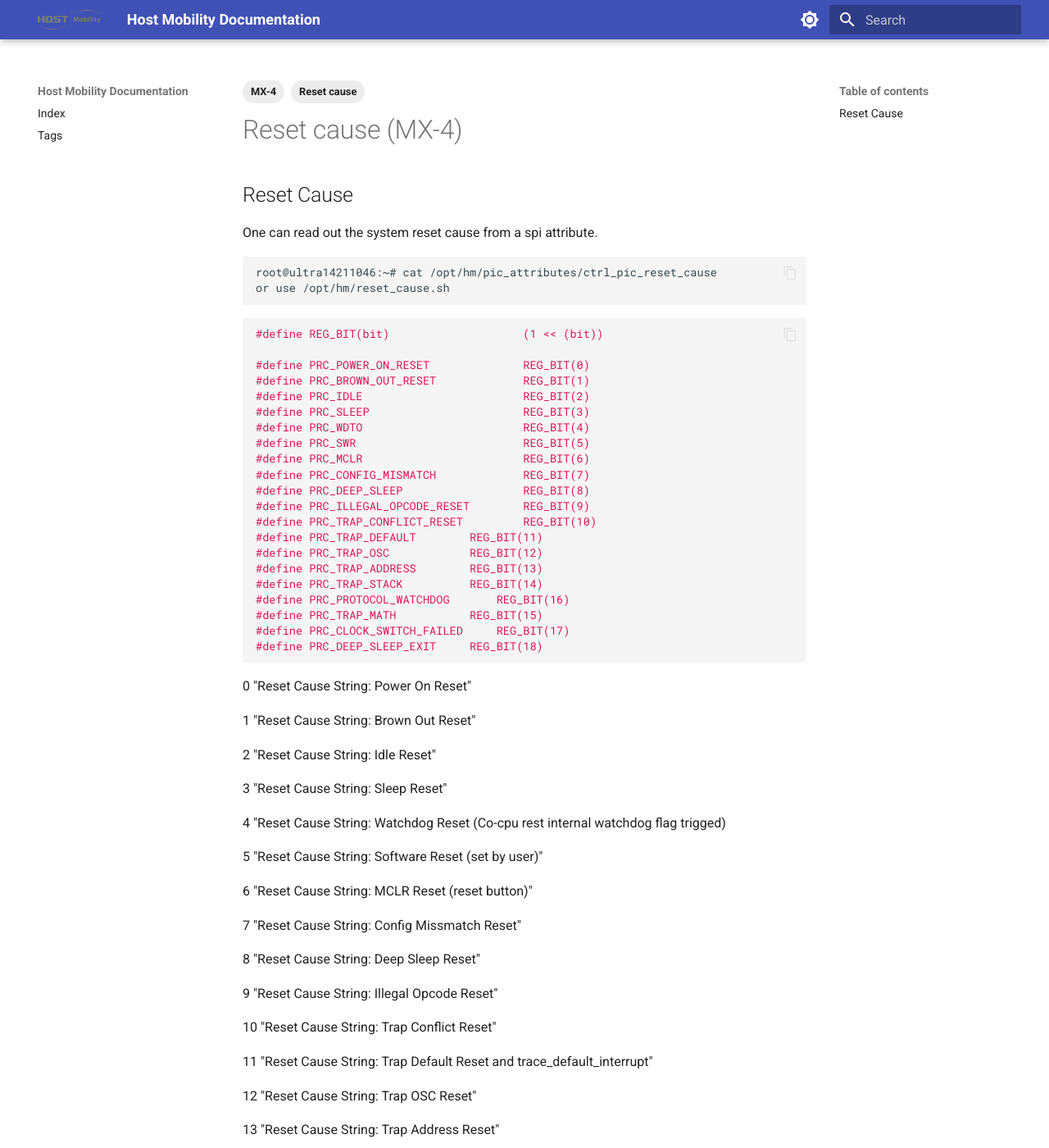
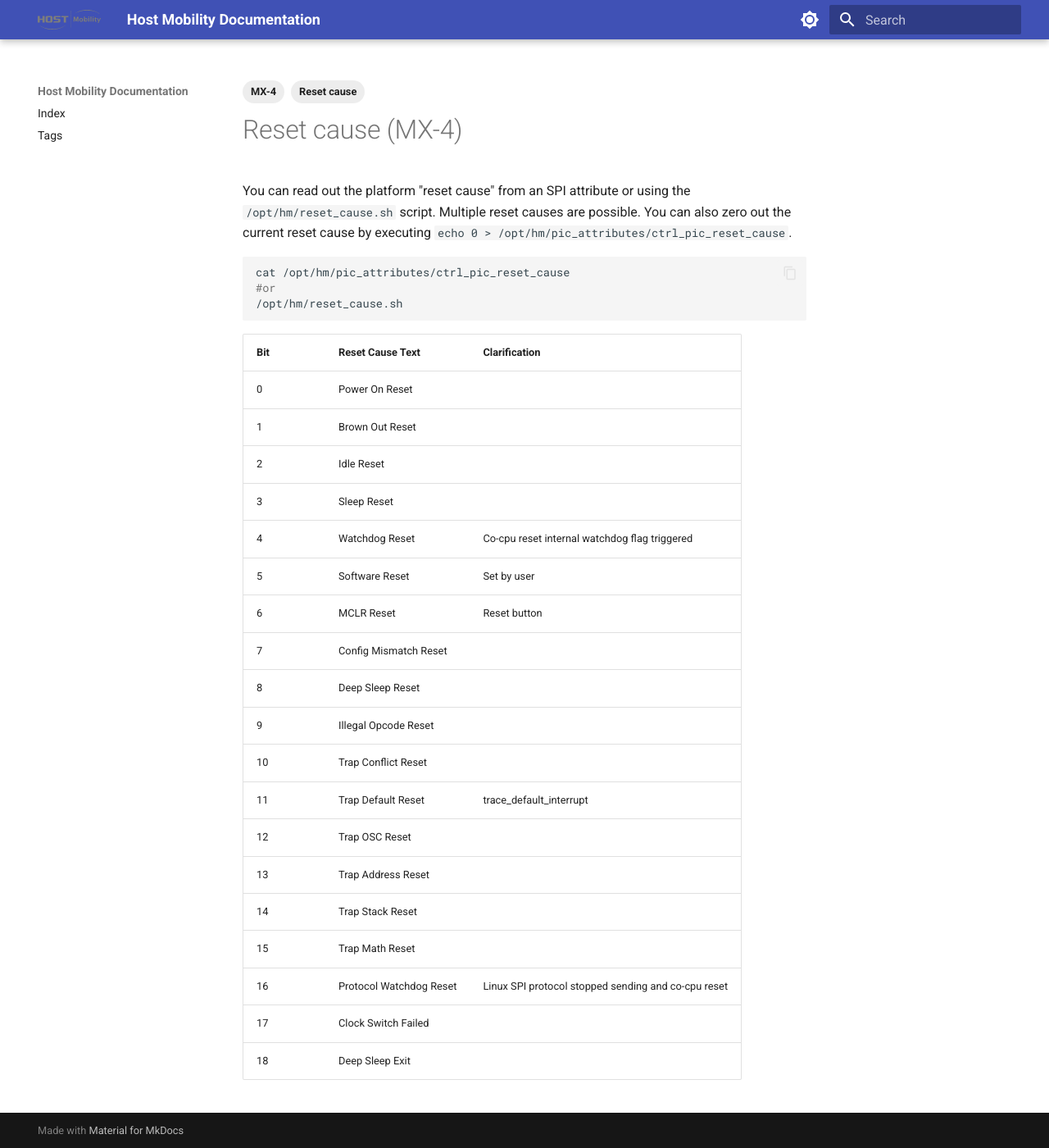
Before and after one commit to hostmobility/documentation, an MkDocs documentation site: the page built from docs/system/mx4/reset_cause.md, in a window 1280 px wide and 1400 px high. Shown: the whole window at 82% size. Built offline with MkDocs 1.6.1 and Material for MkDocs 9.7.7, drawn with Linux system fonts in a browser that asks for light colours; some of the changed text lies outside the part shown.

Commit message:
Reset_Cause: make it more readable
Co-authored-by: albsod <albin.soderqvist@hostmobility.com>

````diff
--- a/docs/system/mx4/reset_cause.md
+++ b/docs/system/mx4/reset_cause.md
@@ -5,96 +5,33 @@
   - MX-4
 ---
 
-## Reset Cause
-
-One can read out the system reset cause from a spi attribute.
+You can read out the platform "reset cause" from an SPI attribute or using the `/opt/hm/reset_cause.sh` script.
+Multiple reset causes are possible. You can also zero out the current reset cause by executing `echo 0 > /opt/hm/pic_attributes/ctrl_pic_reset_cause`.
 
 ```bash
-root@ultra14211046:~# cat /opt/hm/pic_attributes/ctrl_pic_reset_cause
-or use /opt/hm/reset_cause.sh
+cat /opt/hm/pic_attributes/ctrl_pic_reset_cause
+#or
+/opt/hm/reset_cause.sh
 ```
 
-```c
-#define REG_BIT(bit)                    (1 << (bit))
-
-#define PRC_POWER_ON_RESET              REG_BIT(0)
-#define PRC_BROWN_OUT_RESET             REG_BIT(1)
-#define PRC_IDLE                        REG_BIT(2)
-#define PRC_SLEEP                       REG_BIT(3)
-#define PRC_WDTO                        REG_BIT(4)
-#define PRC_SWR                         REG_BIT(5)
-#define PRC_MCLR                        REG_BIT(6)
-#define PRC_CONFIG_MISMATCH             REG_BIT(7)
-#define PRC_DEEP_SLEEP                  REG_BIT(8)
-#define PRC_ILLEGAL_OPCODE_RESET        REG_BIT(9)
-#define PRC_TRAP_CONFLICT_RESET         REG_BIT(10)
-#define PRC_TRAP_DEFAULT		REG_BIT(11)
-#define PRC_TRAP_OSC			REG_BIT(12)
-#define PRC_TRAP_ADDRESS		REG_BIT(13)
-#define PRC_TRAP_STACK			REG_BIT(14)
-#define PRC_PROTOCOL_WATCHDOG		REG_BIT(16)
-#define PRC_TRAP_MATH			REG_BIT(15)
-#define PRC_CLOCK_SWITCH_FAILED		REG_BIT(17)
-#define PRC_DEEP_SLEEP_EXIT		REG_BIT(18)
-```
-
-0
-"Reset Cause String: Power On Reset"
-
-1
-"Reset Cause String: Brown Out Reset"
-
-2
-"Reset Cause String: Idle Reset"
-
-3
-"Reset Cause String: Sleep Reset"
-
-4
-"Reset Cause String: Watchdog Reset (Co-cpu rest internal watchdog flag trigged)
-
-5
-"Reset Cause String: Software Reset (set by user)"
-
-6
-"Reset Cause String: MCLR Reset (reset button)"
-
-7
-"Reset Cause String: Config Missmatch Reset"
-
-8
-"Reset Cause String: Deep Sleep Reset"
-
-9
-"Reset Cause String: Illegal Opcode Reset"
-
-10
-"Reset Cause String: Trap Conflict Reset"
-
-11
-"Reset Cause String: Trap Default Reset
-and trace_default_interrupt"
-
-12
-"Reset Cause String: Trap OSC Reset"
-
-
-13
-"Reset Cause String: Trap Address Reset"
-
-
-14
-"Reset Cause String: Trap Stack Reset"
-
-15
-"Reset Cause String: Trap Math Reset"
-
-
-16
-"Reset Cause String: Protocol Watchdog Reset (linux spi protocol stoped sending and co-cpu reset)"
-
-17
-"Reset Cause String: Clock Switch Failed"
-
-18
-"Reset Cause String: Deep Sleep Exit"
+| Bit | Reset Cause Text | Clarification |
+|-----|------------------|-------------|
+| 0   | Power On Reset   |             |
+| 1   | Brown Out Reset  |             |
+| 2   | Idle Reset       |             |
+| 3   | Sleep Reset      |             |
+| 4   | Watchdog Reset   | Co-cpu reset internal watchdog flag triggered |
+| 5   | Software Reset   | Set by user |
+| 6   | MCLR Reset       | Reset button |
+| 7   | Config Mismatch Reset |         |
+| 8   | Deep Sleep Reset |             |
+| 9   | Illegal Opcode Reset |          |
+| 10  | Trap Conflict Reset |           |
+| 11  | Trap Default Reset | trace_default_interrupt |
+| 12  | Trap OSC Reset   |              |
+| 13  | Trap Address Reset |             |
+| 14  | Trap Stack Reset |              |
+| 15  | Trap Math Reset  |               |
+| 16  | Protocol Watchdog Reset | Linux SPI protocol stopped sending and co-cpu reset |
+| 17  | Clock Switch Failed |           |
+| 18  | Deep Sleep Exit  |               |
````
